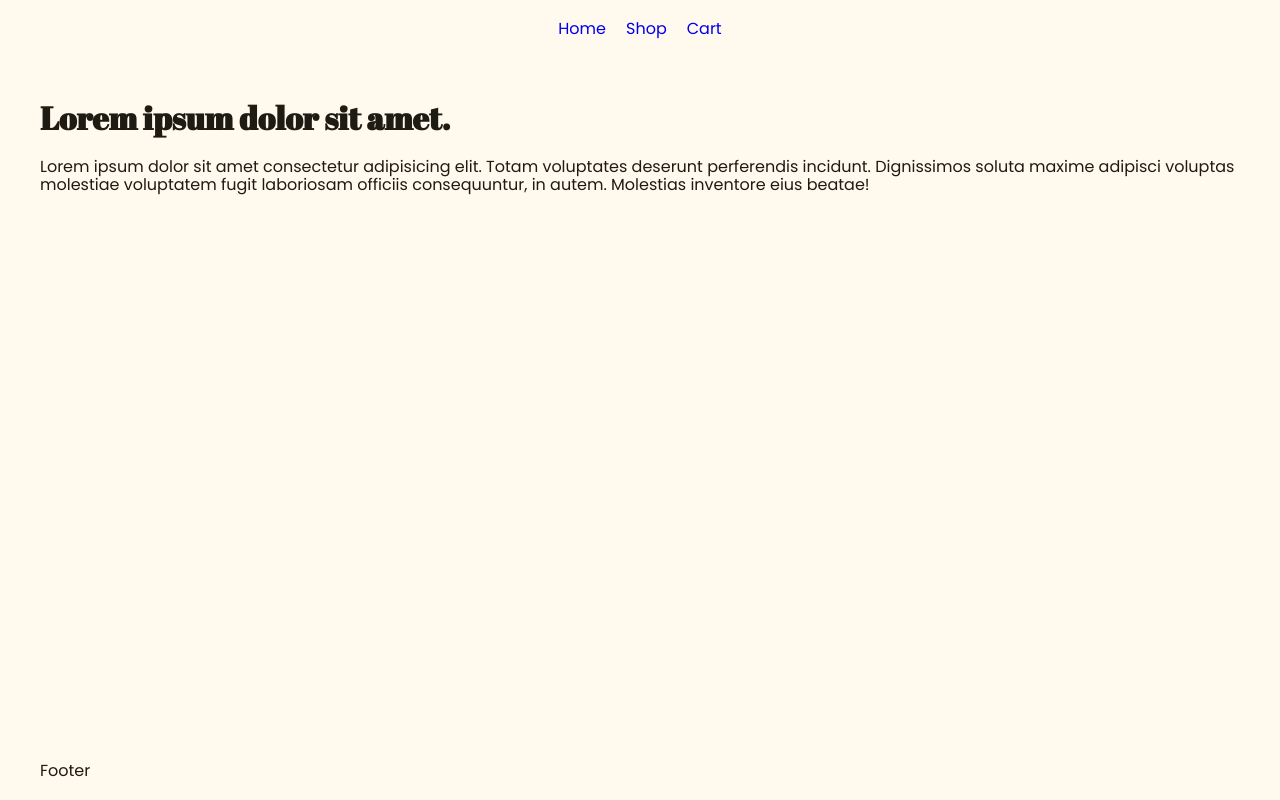
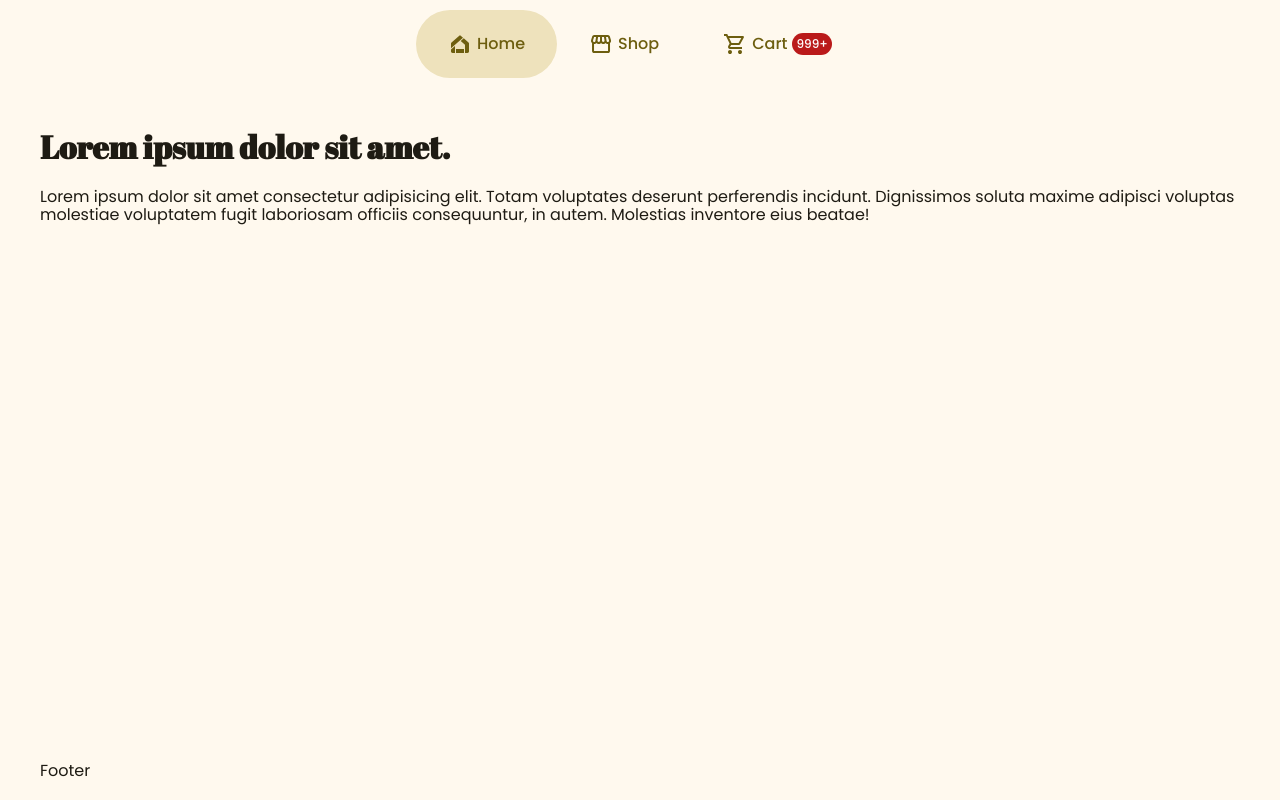
Before and after one commit to shravzzv/ODIN-Shopping-cart-project, a React (Vite) app: page / in a window 1280 px wide. Built offline with nearby package versions, Linux system fonts and the light colour scheme.

Commit message:
feat: Add Navbar

```diff
--- a/src/components/Navbar.jsx
+++ b/src/components/Navbar.jsx
@@ -1,12 +1,88 @@
 import { Link } from 'react-router-dom'
 import '../styles/components/Navbar.css'
+import { useEffect, useState } from 'react'
+import PropTypes from 'prop-types'
 
-export default function Navbar() {
+Navbar.propTypes = {
+  cartItemsCount: PropTypes.number,
+}
+
+export default function Navbar({ cartItemsCount = 10000 }) {
+  const [activeLink, setActiveLink] = useState(1)
+  const [isFloating, setIsFloating] = useState(false)
+
+  useEffect(() => {
+    const handleScroll = () => {
+      window.scrollY == 0 ? setIsFloating(false) : setIsFloating(true)
+    }
+    window.addEventListener('scroll', handleScroll)
+    return () => {
+      window.removeEventListener('scroll', handleScroll)
+    }
+  }, [])
+
   return (
-    <nav>
-      <Link to='/'>Home</Link>
-      <Link to='/shop'>Shop</Link>
-      <Link to='/cart'>Cart</Link>
+    <nav className={isFloating ? 'floating' : ''}>
+      <ul>
+        <li>
+          <Link
+            to='/'
+            className={activeLink == 1 ? 'active' : ''}
+            onClick={() => setActiveLink(1)}
+          >
+            <svg
+              xmlns='http://www.w3.org/2000/svg'
+              height='24'
+              viewBox='0 -960 960 960'
+              width='24'
+            >
+              <path d='M180-120q-25 0-42.5-17.5T120-180v-76l160-142v278H180Zm140 0v-160h320v160H320Zm360 0v-328L509-600l121-107 190 169q10 9 15 20.5t5 24.5v313q0 25-17.5 42.5T780-120H680ZM120-310v-183q0-13 5-25t15-20l300-266q8-8 18.5-11.5T480-819q11 0 21.5 3.5T520-804l80 71-480 423Z' />
+            </svg>
+            <span>Home</span>
+          </Link>
+        </li>
+        <li>
+          <Link
+            to='/shop'
+            className={activeLink == 2 ? 'active' : ''}
+            onClick={() => setActiveLink(2)}
+          >
+            <svg
+              xmlns='http://www.w3.org/2000/svg'
+              height='24'
+              viewBox='0 -960 960 960'
+              width='24'
+            >
+              <path d='M841-518v318q0 33-23.5 56.5T761-120H201q-33 0-56.5-23.5T121-200v-318q-23-21-35.5-54t-.5-72l42-136q8-26 28.5-43t47.5-17h556q27 0 47 16.5t29 43.5l42 136q12 39-.5 71T841-518Zm-272-42q27 0 41-18.5t11-41.5l-22-140h-78v148q0 21 14 36.5t34 15.5Zm-180 0q23 0 37.5-15.5T441-612v-148h-78l-22 140q-4 24 10.5 42t37.5 18Zm-178 0q18 0 31.5-13t16.5-33l22-154h-78l-40 134q-6 20 6.5 43t41.5 23Zm540 0q29 0 42-23t6-43l-42-134h-76l22 154q3 20 16.5 33t31.5 13ZM201-200h560v-282q-5 2-6.5 2H751q-27 0-47.5-9T663-518q-18 18-41 28t-49 10q-27 0-50.5-10T481-518q-17 18-39.5 28T393-480q-29 0-52.5-10T299-518q-21 21-41.5 29.5T211-480h-4.5q-2.5 0-5.5-2v282Zm560 0H201h560Z' />
+            </svg>
+            <span>Shop</span>
+          </Link>
+        </li>
+        <li>
+          <Link
+            to='/cart'
+            className={activeLink == 3 ? 'active' : ''}
+            onClick={() => setActiveLink(3)}
+          >
+            <svg
+              xmlns='http://www.w3.org/2000/svg'
+              height='24'
+              viewBox='0 -960 960 960'
+              width='24'
+            >
+              <path d='M280-80q-33 0-56.5-23.5T200-160q0-33 23.5-56.5T280-240q33 0 56.5 23.5T360-160q0 33-23.5 56.5T280-80Zm400 0q-33 0-56.5-23.5T600-160q0-33 23.5-56.5T680-240q33 0 56.5 23.5T760-160q0 33-23.5 56.5T680-80ZM246-720l96 200h280l110-200H246Zm-38-80h590q23 0 35 20.5t1 41.5L692-482q-11 20-29.5 31T622-440H324l-44 80h480v80H280q-45 0-68-39.5t-2-78.5l54-98-144-304H40v-80h130l38 80Zm134 280h280-280Z' />
+            </svg>
+            <span>Cart</span>
+            {cartItemsCount > 0 && (
+              <div className='badgeContainer' data-testid='badgeContainer'>
+                <span className='badgeLabel' data-testid='badgeLabel'>
+                  {cartItemsCount >= 1000 ? '999+' : cartItemsCount}
+                </span>
+              </div>
+            )}
+          </Link>
+        </li>
+      </ul>
     </nav>
   )
 }
--- a/src/styles/components/Navbar.css
+++ b/src/styles/components/Navbar.css
@@ -1,6 +1,108 @@
 nav {
-  display: flex;
-  align-items: center;
-  justify-content: center;
-  gap: 20px;
+  background-color: var(--surface);
+  color: var(--primary);
+  padding: 10px 0;
+
+  &.floating {
+    background-color: var(--surface-container);
+    padding: 0;
+    border-radius: 9999px;
+    position: fixed;
+    left: 50%;
+    transform: translate(-50%);
+  }
+
+  ul {
+    display: flex;
+    align-items: center;
+    justify-content: center;
+  }
+
+  a {
+    color: var(--primary);
+    text-decoration: inherit;
+    display: flex;
+    align-items: center;
+    justify-content: center;
+    font-weight: 500;
+    border-radius: 9999px;
+    padding: 10px 20px;
+    transition: background-color 300ms ease-in-out;
+    border: 2px solid transparent;
+
+    & svg {
+      fill: var(--primary);
+    }
+
+    .badgeContainer {
+      background-color: var(--error);
+      border-radius: 9999px;
+      padding: 4px;
+
+      span {
+        color: var(--on-error);
+        font-size: 12px;
+        display: flex;
+        align-items: center;
+        justify-content: center;
+      }
+    }
+
+    &.active {
+      background-color: var(--secondary-container);
+    }
+  }
 }
+
+@media (max-width: 767px) {
+  /* mobile exclusive */
+  nav {
+    a {
+      flex-direction: column;
+      position: relative;
+
+      > span {
+        font-size: 0.75rem;
+      }
+
+      .badgeContainer {
+        position: absolute;
+        top: 0;
+        left: 50%;
+      }
+    }
+
+    &.floating {
+      bottom: 20px;
+      -webkit-animation: slide-in-bottom 0.5s
+        cubic-bezier(0.25, 0.46, 0.45, 0.94) both;
+      animation: slide-in-bottom 0.5s cubic-bezier(0.25, 0.46, 0.45, 0.94) both;
+    }
+  }
+}
+
+@media (min-width: 768px) {
+  nav {
+    a {
+      padding: 20px 30px;
+      gap: 5px;
+    }
+
+    &.floating {
+      top: 10px;
+      -webkit-animation: slide-in-top 0.5s cubic-bezier(0.25, 0.46, 0.45, 0.94)
+        both;
+      animation: slide-in-top 0.5s cubic-bezier(0.25, 0.46, 0.45, 0.94) both;
+    }
+  }
+}
+
+@media (min-width: 1024px) {
+  nav {
+    a {
+      &:hover {
+        border-color: var(--primary);
+      }
+    }
+  }
+}
--- /dev/null
+++ b/src/styles/keyframes.css
@@ -0,0 +1,51 @@
+/* Animations from https://animista.net/ */
+
+@-webkit-keyframes slide-in-top {
+  0% {
+    -webkit-transform: translateY(-1000px);
+    transform: translateX(-50%) translateY(-1000px);
+    opacity: 0;
+  }
+  100% {
+    -webkit-transform: translateY(0);
+    transform: translateX(-50%) translateY(0);
+    opacity: 1;
+  }
+}
+@keyframes slide-in-top {
+  0% {
+    -webkit-transform: translateY(-1000px);
+    transform: translateX(-50%) translateY(-1000px);
+    opacity: 0;
+  }
+  100% {
+    -webkit-transform: translateY(0);
+    transform: translateX(-50%) translateY(0);
+    opacity: 1;
+  }
+}
+
+@-webkit-keyframes slide-in-bottom {
+  0% {
+    -webkit-transform: translateY(1000px);
+    transform: translateX(-50%) translateY(1000px);
+    opacity: 0;
+  }
+  100% {
+    -webkit-transform: translateY(0);
+    transform: translateX(-50%) translateY(0);
+    opacity: 1;
+  }
+}
+@keyframes slide-in-bottom {
+  0% {
+    -webkit-transform: translateX(-50%) translateY(1000px);
+    transform: translateX(-50%) translateY(1000px);
+    opacity: 0;
+  }
+  100% {
+    -webkit-transform: translateX(-50%) translateY(0);
+    transform: translateX(-50%) translateY(0);
+    opacity: 1;
+  }
+}
--- a/src/styles/main.css
+++ b/src/styles/main.css
@@ -1,4 +1,5 @@
 @import url('./variables.css');
+@import url('./keyframes.css');
 
 *,
 *::before,
@@ -108,7 +109,6 @@ body {
 }
 
 main,
-nav,
 footer {
   padding: 20px;
 }
@@ -136,7 +136,6 @@ h6 {
 
 @media (min-width: 768px) {
   main,
-  nav,
   footer {
     padding: 20px 40px;
   }
```
Also changed, not shown: 2 other files (tests, documents, lock files or other folders).
